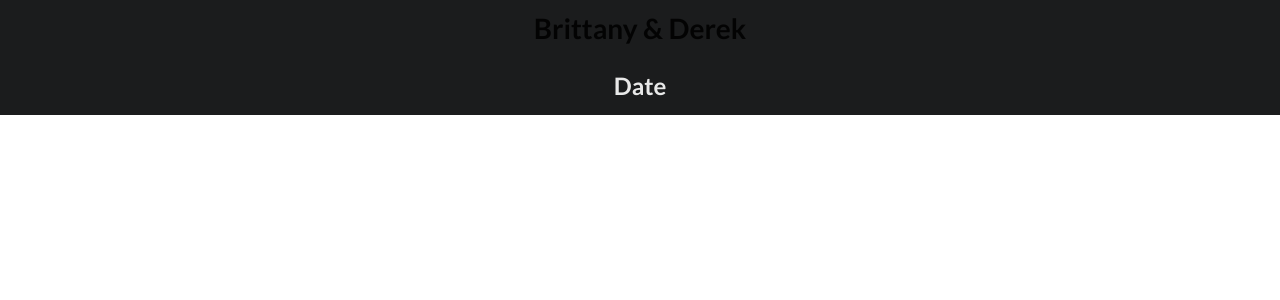
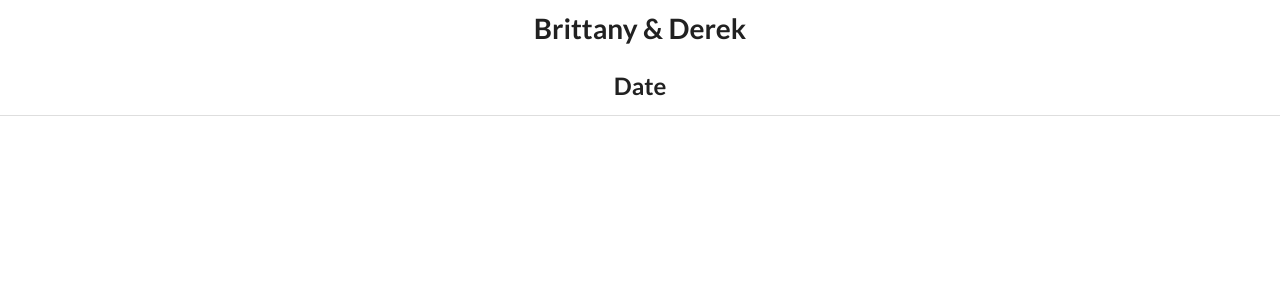
Before and after one commit to drobati/wedding, a Jekyll site: the page built from index.html, in a window 1280 px wide. Shown: the top 300 px of the page. Built offline with Jekyll 4.4.1, drawn with Linux system fonts in a browser that asks for light colours; nearby versions of some CDN libraries.

Commit message:
Update index.html

```diff
--- a/index.html
+++ b/index.html
@@ -2,7 +2,7 @@
 layout: default
 title: "Our Wedding"
 ---
-<div class="ui inverted vertical masthead center aligned segment">
+<div class="ui vertical masthead center aligned segment">
   <div class="ui text container">
     <h1 class="ui header">
       Brittany & Derek
```
